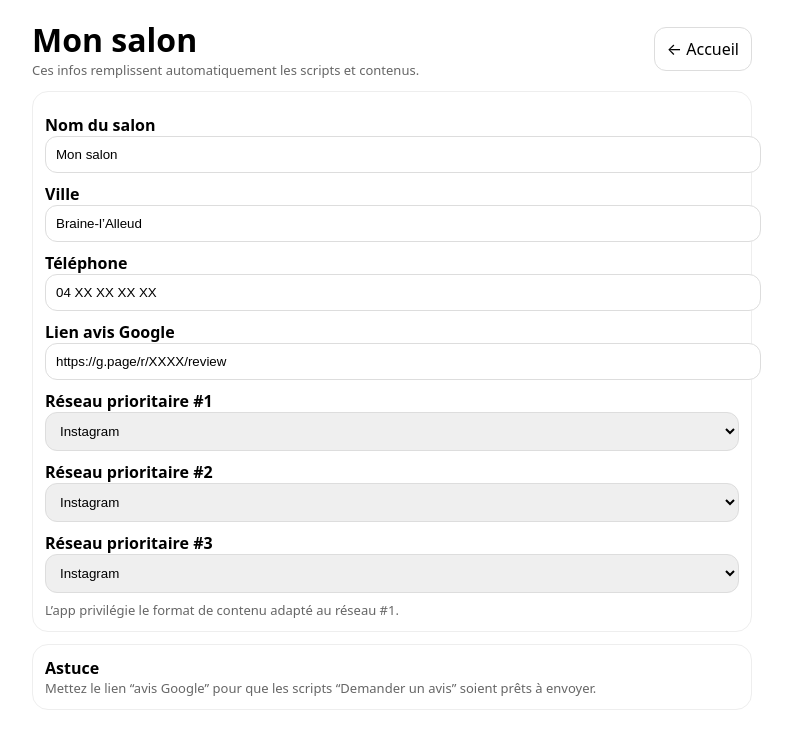
After one commit to peninpalenzuelam-rgb/mission1-taches, a Flask app: page /salon in a window 1280 px wide. The commit adds this page. Shown: the top 749 px of the page, without its empty margins (248-1040 px from the left). Run offline with Flask 3, Linux system fonts and the light colour scheme.

Commit message:
Add social network priority ranking in Mon salon

```diff
--- a/app.py
+++ b/app.py
@@ -336,6 +336,10 @@ def today_page():
                 break
 
     actions = (day_obj.get("items", []) if day_obj else [])[:3]
+    salon = load_salon()
+    for a in actions:
+        a["title"] = apply_salon(a.get("title",""), salon)
+        a["script"] = apply_salon(a.get("script",""), salon)
     return render_template("today.html", actions=actions, day_number=current_day or 1, current_day=current_day or 1)
 
 
@@ -374,6 +378,11 @@ def today_reset():
 @app.get("/plan")
 def plan_page():
     plan = load_plan()
+    salon = load_salon()
+    for d in plan.get("days", []):
+        for it in d.get("items", []):
+            it["title"] = apply_salon(it.get("title",""), salon)
+            it["script"] = apply_salon(it.get("script",""), salon)
     return render_template("plan.html", plan=plan)
 
 @app.post("/plan/toggle/<item_id>")
@@ -438,7 +447,53 @@ def load_contenu():
 @app.get("/contenu")
 def contenu_page():
     data = load_contenu()
-    return render_template("contenu.html", contenu=data)
+    salon = load_salon()
+    for d in data.get("days", []):
+        d["reel"]["hook"] = apply_salon(d["reel"].get("hook",""), salon)
+        d["reel"]["script"] = apply_salon(d["reel"].get("script",""), salon)
+        d["post"]["title"] = apply_salon(d["post"].get("title",""), salon)
+        d["post"]["caption"] = apply_salon(d["post"].get("caption",""), salon)
+        d["post"]["visual"] = apply_salon(d["post"].get("visual",""), salon)
+        d["story"]["slides"] = [apply_salon(s, salon) for s in d["story"].get("slides", [])]
+    return render_template("contenu.html", contenu=data, salon=salon)
+
+
+SALON_FILE = Path("salon.json")
+
+def load_salon():
+    if not SALON_FILE.exists():
+        return {"nom_salon": "Mon salon", "ville": "", "telephone": "", "lien_avis_google": "", "cta": "DM RDV"}
+    return json.loads(SALON_FILE.read_text(encoding="utf-8"))
+
+def save_salon(data):
+    SALON_FILE.write_text(json.dumps(data, ensure_ascii=False, indent=2), encoding="utf-8")
+
+def apply_salon(text, salon):
+    if not isinstance(text, str):
+        return text
+    return (text
+        .replace("[VILLE]", salon.get("ville","") or "[VILLE]")
+        .replace("[LIEN]", salon.get("lien_avis_google","") or "[LIEN]")
+        .replace("[téléphone/DM]", salon.get("telephone","") or (salon.get("cta","DM RDV")))
+        .replace("[OFFRE]", "Offre du moment")  # optionnel, on pourra le rendre configurable
+    )
+
+@app.get("/salon")
+def salon_page():
+    salon = load_salon()
+    saved = request.args.get("saved") == "1"
+    return render_template("salon.html", salon=salon, saved=saved)
+
+@app.post("/salon")
+def salon_save():
+    salon = load_salon()
+    salon["nom_salon"] = (request.form.get("nom_salon") or "").strip() or "Mon salon"
+    salon["ville"] = (request.form.get("ville") or "").strip()
+    salon["telephone"] = (request.form.get("telephone") or "").strip()
+    salon["lien_avis_google"] = (request.form.get("lien_avis_google") or "").strip()
+    salon["cta"] = (request.form.get("cta") or "").strip() or "DM RDV"
+    save_salon(salon)
+    return redirect(url_for("salon_page", saved=1))
 
 if __name__ == "__main__":
     cfg = load_config()
--- /dev/null
+++ b/salon.json
@@ -0,0 +1,7 @@
+{
+  "nom_salon": "Mon salon",
+  "ville": "Braine-l’Alleud",
+  "telephone": "04 XX XX XX XX",
+  "lien_avis_google": "https://g.page/r/XXXX/review",
+  "cta": "DM RDV"
+}
--- /dev/null
+++ b/templates/salon.html
@@ -0,0 +1,80 @@
+<!doctype html>
+<html lang="fr">
+<head>
+  <meta charset="utf-8" />
+  <meta name="viewport" content="width=device-width, initial-scale=1" />
+  <title>Mon salon</title>
+  <style>
+    body { font-family: system-ui, -apple-system, sans-serif; margin: 18px; }
+    .wrap { max-width: 720px; margin: 0 auto; }
+    .btn { padding: 10px 12px; border: 1px solid #ddd; background: #fff; border-radius: 12px; cursor: pointer; text-decoration:none; color:inherit; display:inline-flex; gap:8px; align-items:center; }
+    .btn:hover { background:#f6f6f6; }
+    .card { border:1px solid #eee; border-radius: 16px; padding: 12px; margin-top: 12px; }
+    label { display:block; margin-top: 10px; font-weight: 700; }
+    input { width:100%; padding: 10px; border:1px solid #ddd; border-radius: 12px; }
+    .muted { color:#666; font-size:13px; }
+    .ok { background:#f0fff4; border:1px solid #c6f6d5; padding:10px; border-radius:12px; margin-top:12px; }
+  </style>
+</head>
+<body>
+  <div class="wrap">
+    <div style="display:flex; justify-content:space-between; align-items:center; gap:10px; flex-wrap:wrap;">
+      <div>
+        <h1 style="margin:0;">Mon salon</h1>
+        <div class="muted">Ces infos remplissent automatiquement les scripts et contenus.</div>
+      </div>
+      <a class="btn" href="/">← Accueil</a>
+    </div>
+
+    {% if saved %}
+      <div class="ok">✅ Enregistré</div>
+    {% endif %}
+
+    <div class="card">
+      <form method="post" action="/salon">
+        <label>Nom du salon</label>
+        <input name="nom_salon" value="{{ salon.get('nom_salon','') }}"/>
+
+        <label>Ville</label>
+        <input name="ville" placeholder="Ex: Braine-l’Alleud" value="{{ salon.get('ville','') }}"/>
+
+        <label>Téléphone</label>
+        <input name="telephone" placeholder="Ex: 04 ..." value="{{ salon.get('telephone','') }}"/>
+
+        <label>Lien avis Google</label>
+        <input name="lien_avis_google" placeholder="Lien direct pour laisser un avis" value="{{ salon.get('lien_avis_google','') }}"/>
+
+        <label>Réseau prioritaire #1</label>
+        <select name="reseau_1" style="width:100%; padding:10px; border:1px solid #ddd; border-radius:12px;">
+          {% for r in ["Instagram","Google","Facebook","TikTok"] %}
+            <option value="{{ r }}" {% if salon.get("reseau_1")==r %}selected{% endif %}>{{ r }}</option>
+          {% endfor %}
+        </select>
+
+        <label>Réseau prioritaire #2</label>
+        <select name="reseau_2" style="width:100%; padding:10px; border:1px solid #ddd; border-radius:12px;">
+          {% for r in ["Instagram","Google","Facebook","TikTok"] %}
+            <option value="{{ r }}" {% if salon.get("reseau_2")==r %}selected{% endif %}>{{ r }}</option>
+          {% endfor %}
+        </select>
+
+        <label>Réseau prioritaire #3</label>
+        <select name="reseau_3" style="width:100%; padding:10px; border:1px solid #ddd; border-radius:12px;">
+           {% for r in ["Instagram","Google","Facebook","TikTok"] %}
+             <option value="{{ r }}" {% if salon.get("reseau_3")==r %}selected{% endif %}>{{ r }}</option>
+           {% endfor %}
+        </select>
+
+        <div class="muted" style="margin-top:8px;">
+  L’app privilégie le format de contenu adapté au réseau #1.
+        </div>
+      </form>
+    </div>
+
+    <div class="card">
+      <strong>Astuce</strong>
+      <div class="muted">Mettez le lien “avis Google” pour que les scripts “Demander un avis” soient prêts à envoyer.</div>
+    </div>
+  </div>
+</body>
+</html>
```
Also changed, not shown: templates/contenu.html (+37 -12 lines).
